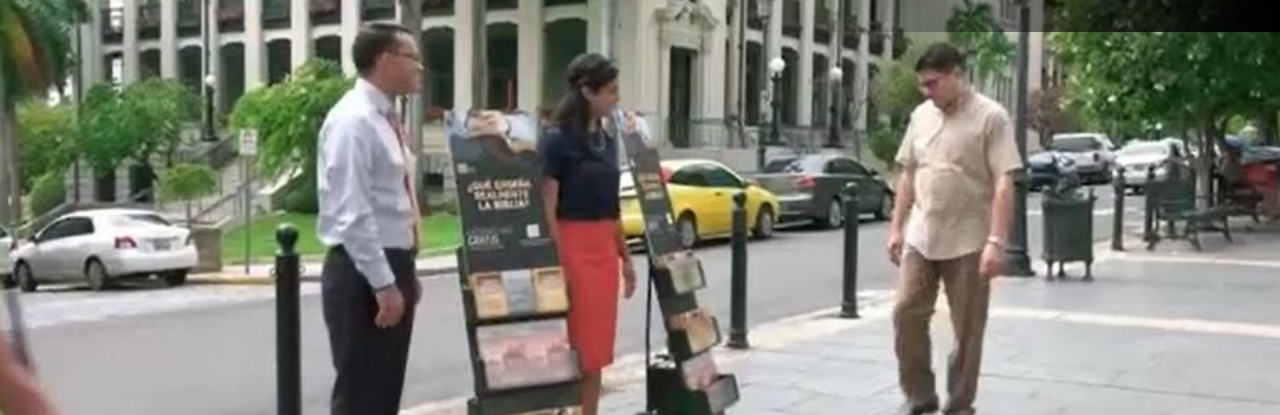
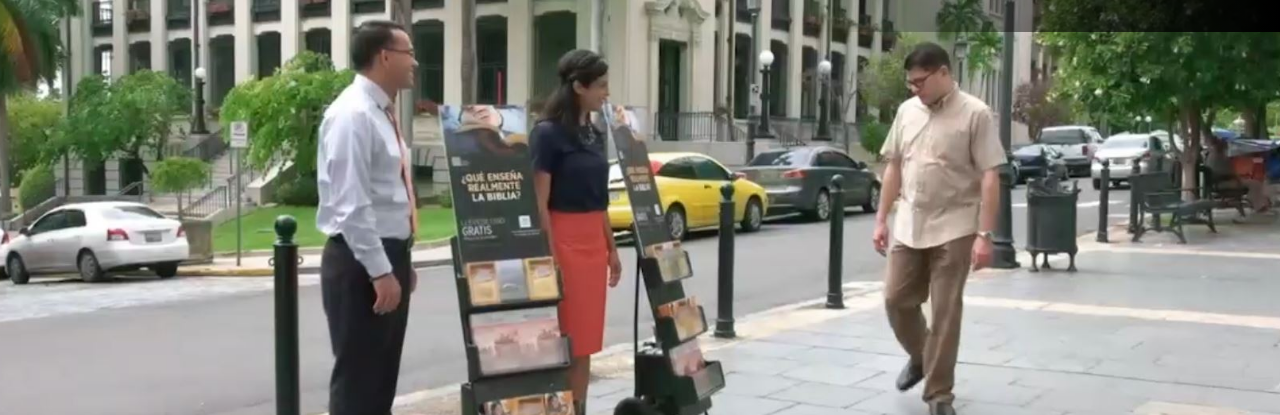
Before and after one commit to tsandeepa/jw-public-witnessing, a plain HTML site: page index.html in a window 1280 px wide. Shown: the part 141-556 px from the top of the page. Drawn offline with Linux system fonts and the light colour scheme.

Commit message:
bg updated

```diff
--- a/index.html
+++ b/index.html
@@ -16,7 +16,7 @@
 <body>
     <div class="container">
         <div class="im-bg">
-            <img src="assets/images/bg.jpeg" alt="">
+            <img src="assets/images/bg.JPG" alt="">
         </div>
         <div class="wlecome-text">
             <!-- <img src="assets/images/m-text.PNG" alt=""> -->
```
Also changed, not shown: assets/images/bg.JPG (added).
